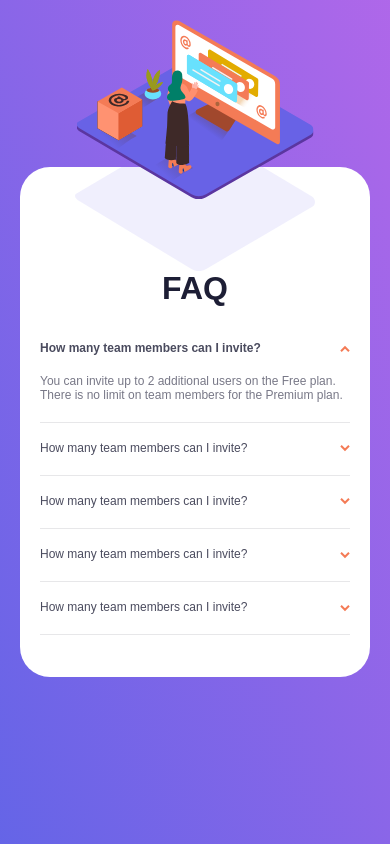
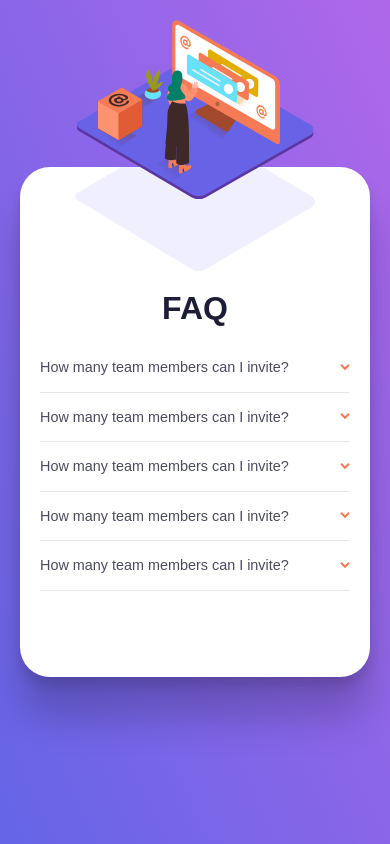
Before and after one commit to private-lazy-val/faq-accordion, a website built with Vite: page index.html in a window 390 px wide. Both pictures are taken after a click on the button 345 px from the left and 372 px from the top of the page. Built offline with nearby package versions, Linux system fonts and the light colour scheme; a small style sheet from the web is missing.

Commit message:
fix bugs

```diff
--- a/index.html
+++ b/index.html
@@ -9,85 +9,89 @@
 <body class="body">
 <main class="faq">
     <div class="faq__outer-wrapper">
-        <div class="faq__inner-wrapper"></div>
+        <div class="faq__illustration-desk"></div>
         <img class="faq__illustration-mobile" src="/images/illustration-woman-online-mobile.svg"
              alt="Woman working at the computer" width="237" height="182">
         <img class="faq__img" src="/images/illustration-box-desktop.svg" alt=""
              aria-hidden="true" width="191"
              height="184">
     </div>
+
     <div class="faq__accordion">
-        <h1 class="faq__h1">FAQ</h1>
+        <h1 class="faq__h1"><abbr class="faq__abbr" title="Frequently Asked Questions"
+                                  aria-label="Frequently Asked Questions">FAQ</abbr>
+        </h1>
+
         <div class="accordion">
-            <div class="accordion__item">
-                <div class="accordion__question">
-                    <h2 class="accordion__h2">How many team members can I invite?</h2>
+            <details class="accordion__item">
+                <summary class="accordion__question">How many team members can I invite?
                     <button class="accordion__btn" type="button" aria-label="Show answer">
                         <img class="accordion__img" src="/images/icon-arrow-down.svg" alt="Expand answer" width="10"
                              height="7">
                     </button>
-                </div>
+                </summary>
+
                 <div class="accordion__answer">
                     You can invite up to 2 additional users on the Free plan. There
                     is no limit on team members for the Premium plan.
                 </div>
-            </div>
+            </details>
 
-            <div class="accordion__item">
-                <div class="accordion__question">
-                    <h2 class="accordion__h2">How many team members can I invite?</h2>
+            <details class="accordion__item">
+                <summary class="accordion__question">How many team members can I invite?
                     <button class="accordion__btn" type="button" aria-label="Show answer">
                         <img class="accordion__img" src="/images/icon-arrow-down.svg" alt="Expand answer" width="10"
                              height="7">
                     </button>
-                </div>
+                </summary>
+
                 <div class="accordion__answer">
                     You can invite up to 2 additional users on the Free plan. There
                     is no limit on team members for the Premium plan.
                 </div>
-            </div>
+            </details>
 
-            <div class="accordion__item">
-                <div class="accordion__question">
-                    <h2 class="accordion__h2">How many team members can I invite?</h2>
+            <details class="accordion__item">
+                <summary class="accordion__question">How many team members can I invite?
                     <button class="accordion__btn" type="button" aria-label="Show answer">
                         <img class="accordion__img" src="/images/icon-arrow-down.svg" alt="Expand answer" width="10"
                              height="7">
                     </button>
-                </div>
+                </summary>
+
                 <div class="accordion__answer">
                     You can invite up to 2 additional users on the Free plan. There
                     is no limit on team members for the Premium plan.
                 </div>
-            </div>
+            </details>
 
-            <div class="accordion__item">
-                <div class="accordion__question">
-                    <h2 class="accordion__h2">How many team members can I invite?</h2>
+            <details class="accordion__item">
+                <summary class="accordion__question">How many team members can I invite?
                     <button class="accordion__btn" type="button" aria-label="Show answer">
                         <img class="accordion__img" src="/images/icon-arrow-down.svg" alt="Expand answer" width="10"
                              height="7">
                     </button>
-                </div>
+                </summary>
+
                 <div class="accordion__answer">
                     You can invite up to 2 additional users on the Free plan. There
                     is no limit on team members for the Premium plan.
                 </div>
-            </div>
+            </details>
 
-            <div class="accordion__item">
-                <div class="accordion__question">
-                    <h2 class="accordion__h2">How many team members can I invite?</h2>
+            <details class="accordion__item">
+                <summary class="accordion__question">How many team members can I invite?
                     <button class="accordion__btn" type="button" aria-label="Show answer">
                         <img class="accordion__img" src="/images/icon-arrow-down.svg" alt="Expand answer" width="10"
                              height="7">
                     </button>
-                </div>
+                </summary>
+
                 <div class="accordion__answer">
                     You can invite up to 2 additional users on the Free plan. There
                     is no limit on team members for the Premium plan.
                 </div>
-            </div>
+            </details>
         </div>
     </div>
 </main>
--- a/main.js
+++ b/main.js
@@ -1,21 +1,17 @@
 import './style.css';
 
-const faqAccordion = document.querySelector('.faq__accordion');
-const accordionItems = faqAccordion.querySelectorAll('.accordion__item');
-faqAccordion.addEventListener(('click'), (e) => {
-    const accordionItem = e.target.closest('.accordion__item');
+const faqElement = document.querySelector('.faq__accordion');
+faqElement.addEventListener('click', (e) => {
+    if (e.target.classList.contains('accordion__question')) {
+        const accordionItem = e.target.closest('.accordion__item');
 
-    if (accordionItem.classList.contains('active')) {
-        accordionItem.classList.remove('active');
-        accordionItem.querySelector('.accordion__answer').style.maxHeight = null;
-    } else {
-        accordionItems.forEach((item) => {
-            item.classList.remove("active");
-            item.querySelector('.accordion__answer').style.maxHeight = null;
-        });
-
-        accordionItem.classList.add('active');
-        let maxHeight = accordionItem.querySelector('.accordion__answer').scrollHeight + "px";
-        accordionItem.querySelector('.accordion__answer').style.maxHeight = maxHeight;
+        if (accordionItem.open) {
+            accordionItem.open = false;
+        } else {
+            const accordionItems = document.querySelectorAll('.accordion__item');
+            accordionItems.forEach(item => item.open = false);
+            accordionItem.open = true;
+        }
+        e.preventDefault(); // prevent the default click event action
     }
 });
--- a/style.css
+++ b/style.css
@@ -10,8 +10,9 @@
     --clr-text-medium: hsl(237, 12%, 33%);
     --clr-text-light: hsl(240, 6%, 50%);
     --clr-text-accent: hsl(14, 88%, 65%);
+    --clr-text-accent-faded: hsla(14, 88%, 65%, 0.8);
     --clr-dividers: hsl(240, 5%, 91%);
-    --clr-card-background: #FFF;
+    --clr-card-background: hsl(255, 255%, 255%);
 
     --ff-base: 'Kumbh Sans', sans-serif;
 
@@ -19,9 +20,9 @@
     --fw-bold: 700;
 
     --fs-200: .75rem;
-    --fs-300: 1rem;
+    --fs-300: .9rem;
     --fs-350: 2rem;
-    --fs-400: 3rem;
+    --fs-400: 2.5rem;
 }
 
 *,
@@ -74,21 +75,23 @@ img, svg {
     width: 100%;
     display: grid;
     grid-template-columns: 400px 1fr;
-    grid-gap: 10%;
+    grid-gap: 8%;
     background-image: url(/images/bg-pattern-desktop.svg);
     background-repeat: no-repeat;
     background-position: 1260% 65%;
     padding-right: 2rem;
+    box-shadow: 0 10px 10px rgba(0, 0, 0, .1), 0 40px 40px rgba(0, 0, 0, .2);
 }
 
 .faq__accordion {
     display: flex;
     flex-direction: column;
     align-self: center;
+    margin-top: 5rem;
 }
 
 .accordion {
-    height: 100%;
+    min-height: 400px;
     display: flex;
     flex-direction: column;
 }
@@ -103,24 +106,22 @@ img, svg {
     font-size: var(--fs-400);
     font-weight: var(--fw-bold);
     margin-bottom: 1rem;
+    text-decoration: none;
 }
 
-.accordion__answer {
-    max-height: 0;
-    overflow: hidden;
-    transition: max-height 0.2s ease-out;
-}
-
-.accordion__h2 {
-    font-size: var(--fs-300);
-    font-weight: var(--fw-regular);
-    margin: 1.2rem 0;
-    color: var(--clr-text-medium);
+abbr[title] {
+    text-decoration: none;
 }
 
 .accordion__question {
     display: flex;
     justify-content: space-between;
+    gap: .5rem;
+    align-items: center;
+    font-size: var(--fs-300);
+    font-weight: var(--fw-regular);
+    margin: 1rem 0;
+    color: var(--clr-text-medium);
 }
 
 .accordion__btn {
@@ -128,20 +129,33 @@ img, svg {
     background-color: transparent;
     padding: 0;
     cursor: pointer;
+    flex-shrink: 0;
+}
+
+.accordion__question:hover {
+    color: var(--clr-text-accent);
 }
 
 .accordion__img {
+    width: 10px;
+    aspect-ratio: 10 / 7;
+    object-fit: cover;
     transition: transform .2s ease-in;
+}
+
+.accordion__answer::selection {
+    background-color: var(--clr-text-accent-faded);
+    color: initial;
 }
 
 .faq__outer-wrapper {
     position: relative;
 }
 
-.faq__inner-wrapper {
+.faq__illustration-desk {
     background-image: url(/images/illustration-woman-online-desktop.svg);
     background-repeat: no-repeat;
-    background-position: 120% center;
+    background-position: 120% 50%;
     height: 100%;
 }
 
@@ -152,41 +166,45 @@ img, svg {
 .faq__img {
     position: absolute;
     top: 42%;
-    left: -25%;
+    left: -30%;
 }
 
-.active .accordion__answer {
-    padding-bottom: 1.2rem;
+.accordion__item[open] .accordion__question {
+    color: var(--clr-text-dark);
+    font-weight: var(--fw-bold);
+    transition: color .2s ease-in-out;
+}
+
+.accordion__item[open] .accordion__answer {
+    padding-bottom: 1rem;
     font-size: var(--fs-200);
     color: var(--clr-text-light);
 }
 
-.active .accordion__img {
+.accordion__item[open] .accordion__img {
     transform: rotate(180deg);
 }
 
-.active .accordion__h2 {
-    font-weight: var(--fw-bold);
+@media only screen and (max-width: 1070px) {
+    .faq__img {
+        top: 73%;
+        left: -12%;
+    }
 }
 
-@media only screen and (max-width: 958px) {
+@media only screen and (max-width: 956px) {
     .faq {
-        background-image: none;
-        grid-gap: 5%;
+       background-image: none;
     }
 }
 
 @media only screen and (max-width: 860px) {
-    .faq__h1 {
-        font-size: var(--fs-350);
-    }
-
-    .accordion__h2 {
-        font-size: var(--fs-200);
+    .faq {
+        grid-gap: 3%;
     }
 }
 
-@media only screen and (max-width: 744px) {
+@media only screen and (max-width: 790px) {
     .faq {
         grid-auto-flow: row;
         grid-template-columns: 1fr;
@@ -199,7 +217,12 @@ img, svg {
     }
 
     .faq__h1 {
+        font-size: var(--fs-350);
         margin-inline: auto;
+    }
+
+    .faq__abbr {
+        font-size: var(--fs-350);
     }
 
     .faq__img {
@@ -210,7 +233,7 @@ img, svg {
         position: static;
     }
 
-    .faq__inner-wrapper {
+    .faq__illustration-desk {
         display: none;
     }
 
@@ -222,4 +245,13 @@ img, svg {
         transform: translate(-50%, -50%);
     }
 
+    .faq__accordion {
+        width: 100%;
+        margin-top: 8rem;
+    }
+
+    .accordion__item {
+        width: 100%;
+        margin-inline: auto;
+    }
 }
```
Also changed, not shown: dist/index.html, 1 other file.
